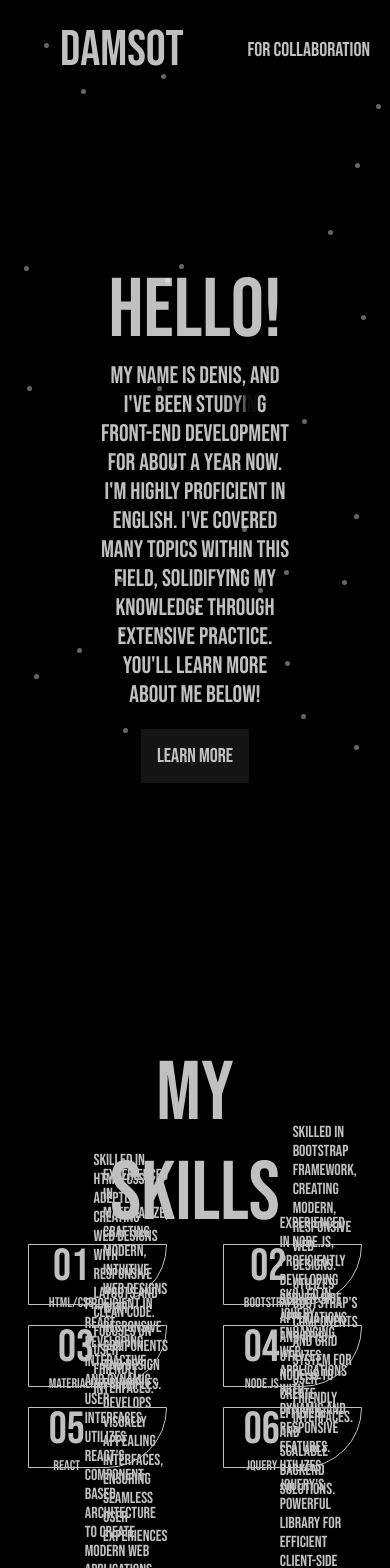
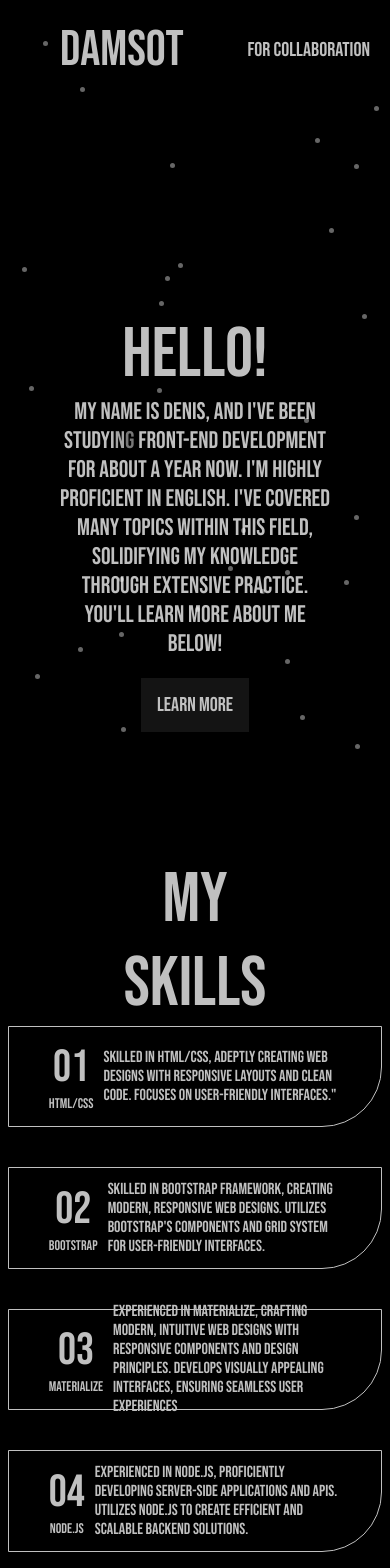
Before and after one commit to damsotk/resume-site, a React (Create React App) app: page / in a window 390 px wide. Shown: the top 1568 px of the page. Built offline with nearby package versions, Linux system fonts and the light colour scheme; a web font is replaced by a local one.

Commit message:
main page is ready

```diff
--- a/src/main-page/main-page-hello/main-page-hello.css
+++ b/src/main-page/main-page-hello/main-page-hello.css
@@ -15,8 +15,8 @@
 .container {
     position: relative;
     width: 100%;
+    background-color: #000;
     height: 100vh;
-    background-color: #000;
 }
 
 .header {
@@ -48,7 +48,7 @@
 
 .text-greeting {
     color: #C0C0C0;
-    font-size: 520%;
+    font-size: 100px;
     text-align: center;
     width: 50vw;
     font-family: 'Bebas Neue', sans-serif;
@@ -59,7 +59,7 @@
     font-size: 150%;
     font-family: 'Bebas Neue', sans-serif;
     text-align: center;
-    width: 50vw;
+    width: 70%;
     /* opacity: 0; */
     animation: appear 5s ease-in-out forwards;
 }
--- a/src/main-page/main-page-hello/main-page-hello.js
+++ b/src/main-page/main-page-hello/main-page-hello.js
@@ -34,7 +34,7 @@ const MainPageHello = () => {
 
     return (
         <header>
-            <div className="container">
+            <div className="container" style={{ marginTop: 0 }}>
                 <div className="header">
                     <div className="logo">
                         damsot
--- a/src/main-page/main-page-show-logic-work/main-page-show-logic-work.css
+++ b/src/main-page/main-page-show-logic-work/main-page-show-logic-work.css
@@ -1,9 +1,4 @@
-.container {
-    position: relative;
-    width: 100%;
-    height: 100vh;
-    background-color: #000;
-}
+
 
 .just-flex-yo{
     display: flex;
@@ -37,16 +32,11 @@
     height: 80%;
     width: 100%;
     text-align: center;
-    font-size: 4vw;
+    font-size: 55px;
     border-bottom: 1px solid #C0C0C0;
 }
 
 .work-desc {
-    font-size: 2vw;
+    font-size: 30px;
     margin-top: 10px;
 }
-
-.work-card:hover {
-    cursor: pointer;
-    width: 28vw;
-}
--- a/src/main-page/main-page-show-logic-work/main-page-show-logic-work.js
+++ b/src/main-page/main-page-show-logic-work/main-page-show-logic-work.js
@@ -10,7 +10,7 @@ function MainPageShowLogic() {
     };
     return (
 
-        <div className='container'>
+        <div className="container forResp">
             <div className='just-flex-yo'>
                 <div className='text-greeting'>
                     MY WORK
--- a/src/main-page/main-page-skills/main-page-skills.css
+++ b/src/main-page/main-page-skills/main-page-skills.css
@@ -1,9 +1,4 @@
-.container {
-    position: relative;
-    width: 100%;
-    height: 100vh;
-    background-color: #000;
-}
+
 
 .just-flex-yo{
     display: flex;
@@ -17,6 +12,7 @@
     display: flex;
     justify-content: space-around;
     flex-wrap: wrap;
+    gap: 20px; /* додано для кращого відступу між картами */
 }
 
 .card {
@@ -30,8 +26,8 @@
     font-family: 'Bebas Neue', sans-serif;
     margin-bottom: 20px;
     height: 5vw;
-    width: 25vw;
-    transition: width 0.3s ease-in-out
+    width: 400px;
+    transition: width 0.3s ease-in-out;
 }
 
 .card:hover {
@@ -45,6 +41,7 @@
     flex-direction: column;
     justify-content: center;
     align-items: center;
+    margin-right: 10px;
 }
 
 .way-dot {
@@ -53,5 +50,5 @@
 
 .description-card {
     font-size: 16px;
-    width: 300px;
+    width: 100%;
 }
--- a/src/main-page/main-page.css
+++ b/src/main-page/main-page.css
@@ -7,6 +7,10 @@
     pointer-events: none;
 }
 
+.fatherForMain {
+    background-color: #000;
+}
+
 .containerForBalls {
     display: relative;
     position: sticky;
--- a/src/main-page/main-page.js
+++ b/src/main-page/main-page.js
@@ -4,12 +4,13 @@ import MainPageSkills from './main-page-skills/main-page-skills';
 import MainPageShowLogic from './main-page-show-logic-work/main-page-show-logic-work';
 import useBallsAnimation from './hooks/useBallsAnimation';
 import './main-page.css';
+import './responsive-styles-main-page.css';
 
 const MainPage = () => {
     const balls = useBallsAnimation();
     return (
 
-        <header>
+        <header className='fatherForMain'>
             <div className='containerForBalls'></div>
             <MainPageHello />
             <MainPageSkills />
--- /dev/null
+++ b/src/main-page/responsive-styles-main-page.css
@@ -0,0 +1,100 @@
+ /* Extra small devices (до 576px) */
+ @media (max-width: 575.98px) {
+     .container {
+         margin-top: 90px;
+     }
+
+     .card {
+         padding: 40px;
+         width: 75%;
+     }
+
+     .text-greeting {
+         font-size: 70px !important;
+     }
+
+     .card:hover {
+         width: 75% !important;
+     }
+
+     .work-card {
+         width: 100%;
+     }
+
+     .forResp {
+        height: 150vh;
+        margin-top: 350px;
+     }
+
+ }
+
+ /* Small devices (576px до 768px) */
+ @media (min-width: 576px) and (max-width: 767.98px) {
+     .card {
+         padding: 40px;
+         width: 70%;
+     }
+
+     .container {
+         margin-top: 90px;
+     }
+
+     .text-greeting {
+         font-size: 70px !important;
+     }
+
+     .card:hover {
+         width: 70% !important;
+     }
+
+     .forResp {
+        margin-top: 150px;
+     }
+ }
+
+ /* Medium devices (768px до 992px) */
+ @media (min-width: 768px) and (max-width: 991.98px) {
+     .card {
+         padding: 40px;
+         width: 70%;
+     }
+
+     .container {
+         margin-top: 90px;
+     }
+
+     .text-greeting {
+         font-size: 70px !important;
+     }
+
+     .card:hover {
+         width: 70% !important;
+     }
+
+
+     .forResp {
+        margin-top: 150px;
+     }
+ }
+
+ /* Large devices (992px до 1200px) */
+ @media (min-width: 992px) and (max-width: 1199.98px) {
+     .card:hover {
+         cursor: pointer;
+         width: 400px;
+     }
+ }
+
+ /* Extra large devices (1200px до 1400px) */
+ @media (min-width: 1200px) and (max-width: 1399.98px) {
+     .card {
+         width: 500px;
+     }
+
+     .card:hover {
+         width: 490px;
+     }
+ }
+
+ /* Extra extra large devices (1400px і більше) */
+ @media (min-width: 1400px) {}
```
